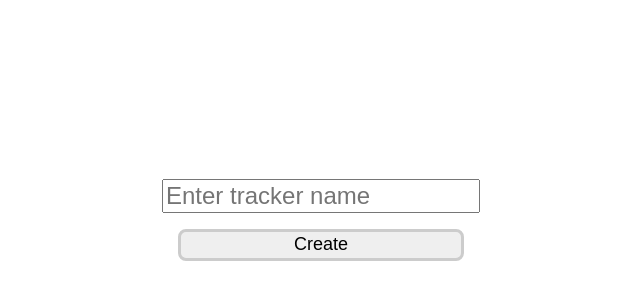
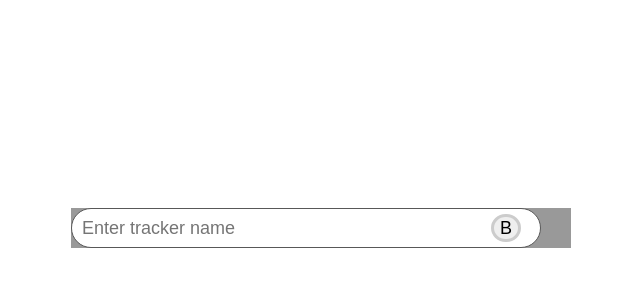
Before and after one commit to bondarenkomaksym/tracker, a React app: page / in a window 1280 px wide. Shown: the part 172-472 px from the top of the page, without its empty margins (319-959 px from the left). Built offline with nearby package versions, Linux system fonts and the light colour scheme.

Commit message:
improve styles

```diff
--- a/src/components/Timer.jsx
+++ b/src/components/Timer.jsx
@@ -30,32 +30,32 @@ const Timer = ({ id, name, deleteLap }) => {
 
   // debugger;
   return (
-    <div className="tracker__list-item">
-      <div className="tracker__list">
-        <div className="tracker__name">
+
+    <div className="timer" >
+      <div className="timer__name">
         {name}
       </div>
-        <div className="tracker__time">
+      <div className="timer__time">
         {time}
       </div>
-        <div className="tracker__buttons">
+      <div className="timer__buttons">
         {isRunning
           ? (
-              <button className="tracker__playpause-btn"
+            <button className="timer__playpause-btn"
               onClick={() => setIsRunning(false)}
             ><i className="material-icons md-48">pause_circle_outline</i></button>)
           : (
-              <button className="tracker__playpause-btn"
+            <button className="timer__playpause-btn"
               onClick={() => setIsRunning(true)}
             ><i className="material-icons md-48">play_circle_outline</i></button>
           )
         }
-          <button className="tracker__delete-btn"
+        <button className="timer__delete-btn"
           onClick={() => deleteLap(id)}
-          ><i className="material-icons md-48">remove_circle</i></button>
+        ><i className="material-icons md-48">remove_circle_outline</i></button>
       </div>
     </div>
-    </div>
+
   )
 };
 
--- a/src/components/Tracker.jsx
+++ b/src/components/Tracker.jsx
@@ -21,22 +21,21 @@ const Tracker = ({ tracks, createLap }) => {
 
 
   return (
+    <div>
       <div className="tracker">
-      <input
+        <input className="tracker__input"
           value={value}
           placeholder='Enter tracker name'
-        className="create-track__input"
           type="text"
           onChange={e => setValue(e.target.value)}
         />
         <button className="tracker__create-btn"
           onClick={onTimerStart}
-      >Create</button>
-      <div>
+        >B</button>
+      </div>
+      <div className="tracker__list">
         {tracks.map(track => (
-
           <Timer key={track.id} {...track} />
-
         ))}
       </div>
     </div>
--- a/src/index.scss
+++ b/src/index.scss
@@ -10,38 +10,66 @@ body {
 #root {
   height: 100vh;
   display: flex;
+  flex-direction: column;
   justify-content: center;
   align-items: center;
 }
 
 .tracker {
   display: flex;
-  flex-direction: column;
+  width: 500px;
+  justify-content: center;
+  align-items: center;
+  background-color: rgb(153, 153, 153);
 
   &__create-btn {
-      height: 32px;
+    position: relative;
+      // height: 32px;
       border: 3px solid #ccc;
       outline: none;
       cursor: pointer;
-      border-radius: 8px;
-      margin: 16px;
+      border-radius: 100%;
+      right: 50px;
+      // margin: 16px;
       font-size: 18px;
   }
 
-  &__list {
-    display: flex;
-      list-style-type: none;
-      margin: 0;
-      padding: 0;
+    &__input {
+        display: flex;
+        width: 100%;
+        height: 40px;
+        margin: 0;
+        padding: 10px;
+        border-radius: 20px;
+        border: 1px solid rgb(88, 88, 88);
+        outline: none;
+        font-size: 18px;
+    }
+}
+
+.timer {
+   display: flex;
+    margin: 0;
+    padding: 10px;
+
+    &:nth-child(odd) {
+      background-color: #efefef;
   }
 
-  &__list-item {
-      line-height: 32px;
-      padding: 8px;
+  &__time {
+    width: 40%;
+    text-align: right;
+  }
 
-      &:nth-child(odd) {
-          background-color: #efefef;
-      }
+  &__name {
+    width: 40%;
+  }
+
+  &__buttons {
+    display: flex;
+    width: 20%;
+    justify-content: center;
+    align-items: center;
   }
 
   &__delete-btn {
@@ -49,13 +77,14 @@ body {
       outline: none;
       cursor: pointer;
       border: none;
-      // opacity: 0.5;
+      color: rgb(255, 136, 136);
   }
+
   &__playpause-btn {
     background-color: transparent;
     outline: none;
     cursor: pointer;
     border: none;
-    // opacity: 0.5;
+
   }
 }
```
Lines whose indentation alone changed are shown as unchanged.
